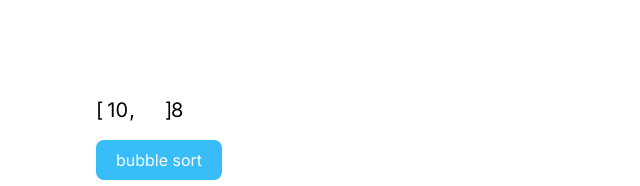
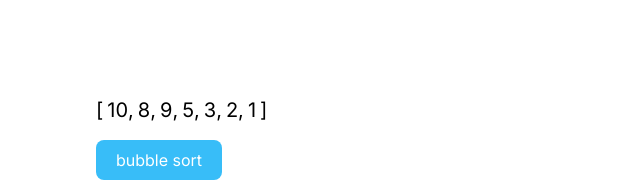
Before and after one commit to alinalex/programming-visualizer, a Next.js app: page / in a window 1280 px wide. Shown: the top 186 px of the page, without its empty margins (0-640 px from the left). Built offline with nearby package versions, Linux system fonts and the light colour scheme.

Commit message:
Made it to a very rough mvp

```diff
--- a/app/page.tsx
+++ b/app/page.tsx
@@ -1,25 +1,64 @@
+'use client'
+import { motion } from "framer-motion";
+import { useState } from "react";
+
 export default function Home() {
-  // to do: use framer motion for animations
+
+  const spring = {
+    type: "spring",
+    damping: 25,
+    stiffness: 120,
+  };
+
+  const [exampleArray, setExampleArray] = useState([10, 8, 9, 5, 3, 2, 1]);
+  const [sortingInProgress, setSortingInProgress] = useState(false);
+  let staticArray = [10, 8, 9, 5, 3, 2, 1];
+
+  function timer(ms: number, data: number[]) {
+    return new Promise(resolve => setTimeout(resolve, ms))
+  }
+
+  async function reorder() {
+    setSortingInProgress(true);
+    let len = staticArray.length;
+    for (let i = 0; i < len; i++) {
+      for (let j = 0; j < len; j++) {
+        if (staticArray[j] > staticArray[j + 1]) {
+          let toBeUpped = staticArray[j];
+          let toBeDown = staticArray[j + 1];
+          const updatedArray = [...staticArray.slice(0, j), toBeDown, toBeUpped, ...staticArray.slice(j + 2)];
+          staticArray = updatedArray;
+          setExampleArray(updatedArray)
+          await timer(500, updatedArray);
+        }
+      }
+    }
+    setSortingInProgress(false);
+  }
+
   return (
     <main className="min-h-screen p-24">
       <div className="flex">
         <div className="text-xl mr-1">[</div>
-        <div className="text-xl w-[22px]" style={{ transform: `translate(0px, 0px)` }}>10</div>
-        <div className="text-xl mr-1">,</div>
-        <div className="text-xl w-[22px]" style={{ transform: `translate(32px, 0px)` }}>8</div>
-        {/* <div className="text-xl mr-1">,</div>
-        <div className="text-xl">9</div>
-        <div className="text-xl mr-1">,</div>
-        <div className="text-xl">5</div>
-        <div className="text-xl mr-1">,</div>
-        <div className="text-xl">3</div>
-        <div className="text-xl mr-1">,</div>
-        <div className="text-xl">2</div>
-        <div className="text-xl mr-1">,</div>
-        <div className="text-xl">1</div> */}
+        {
+          exampleArray.map((item, index) => (
+            <div key={item} className="flex">
+              <motion.div
+                layout
+                key={item}
+                transition={spring}
+                className="text-xl max-w-[22px]"
+              >{item}</motion.div>
+              {index !== exampleArray.length - 1 && <div className="text-xl mr-1">,</div>}
+            </div>
+          ))
+        }
         <div className="text-xl ml-1">]</div>
       </div>
-      <div className="mt-4 cursor-pointer rounded-lg bg-sky-400 w-fit py-2 px-5 text-white">bubble sort</div>
+      <div
+        className={`mt-4 cursor-pointer rounded-lg bg-sky-400 w-fit py-2 px-5 text-white ${sortingInProgress && 'pointer-events-none bg-gray-500'}`}
+        onClick={e => reorder()}
+      >bubble sort</div>
     </main>
   );
 }
```
Also changed, not shown: package.json (+6 -5 lines), 1 other file (tests, documents, lock files or other folders).
